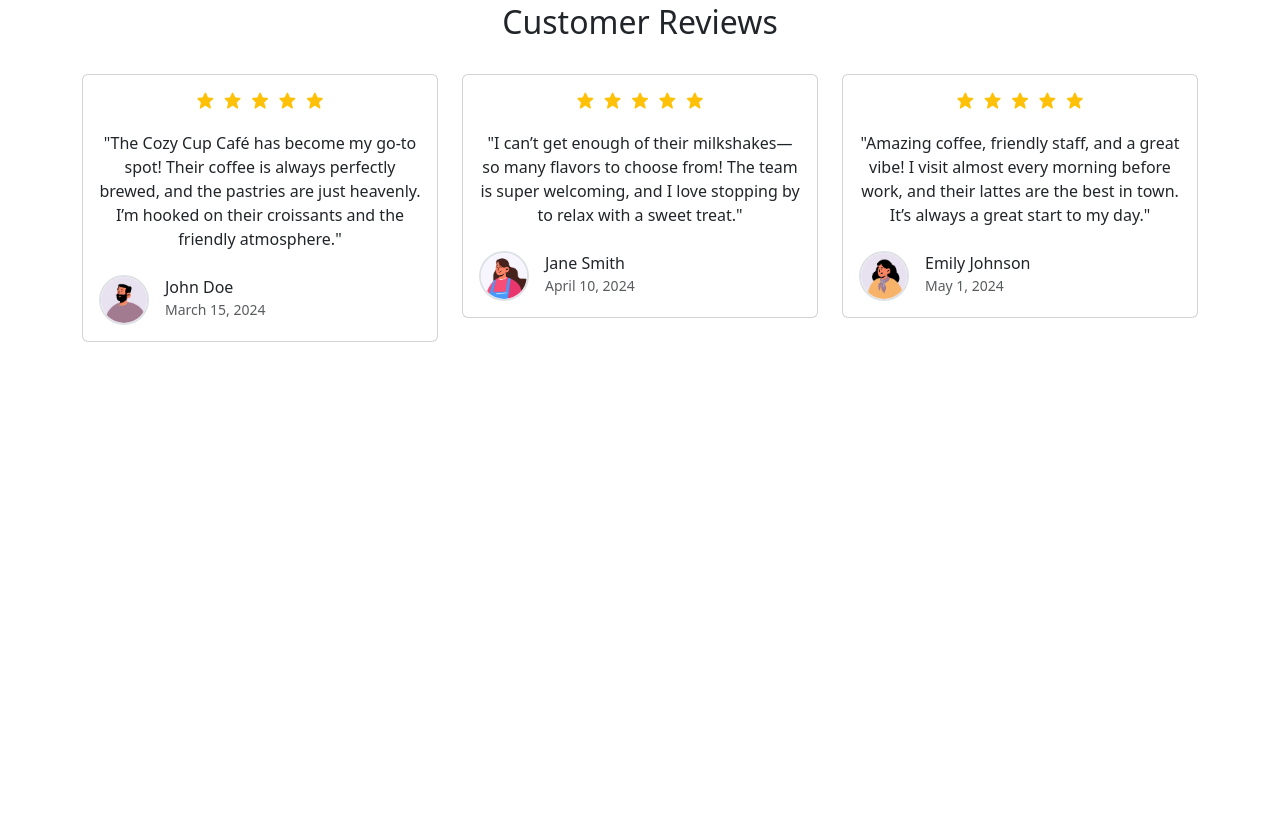
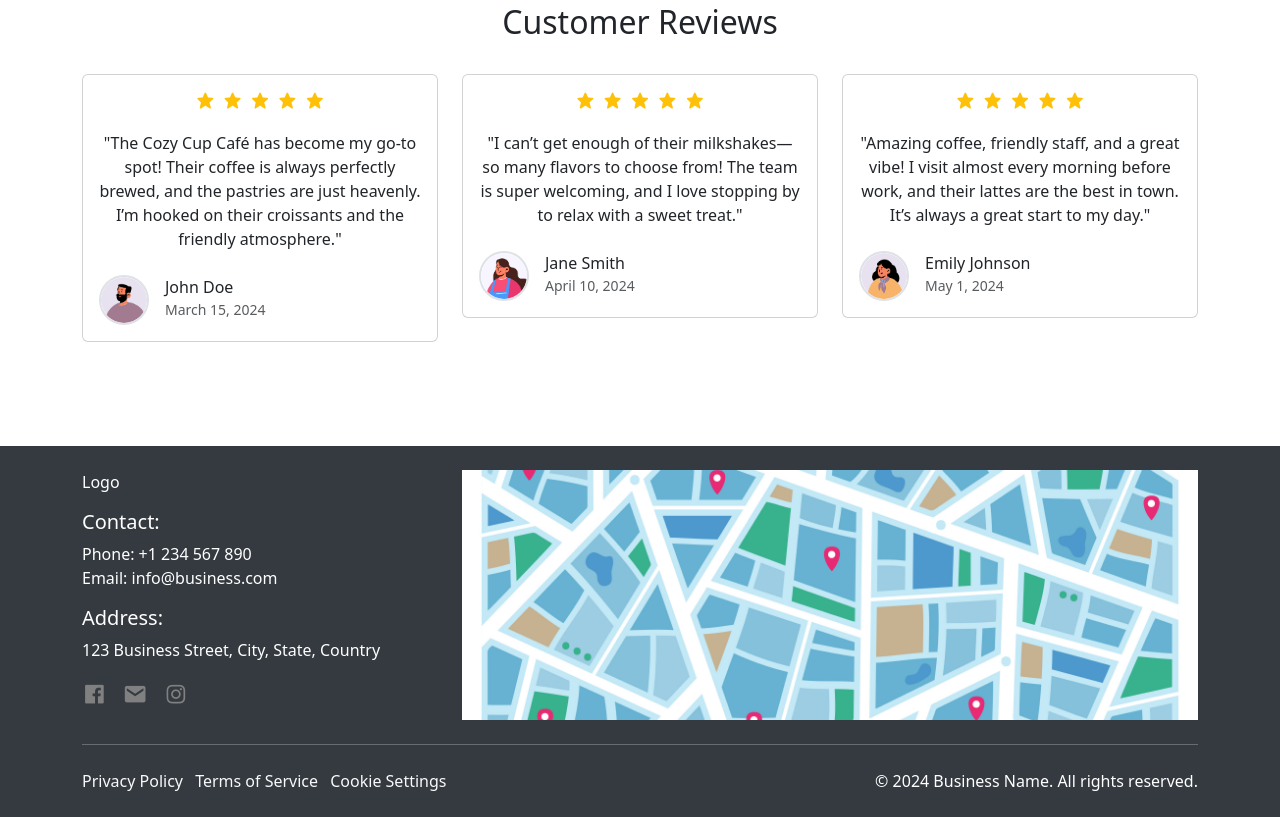
Before and after one commit to csekerobi/cozycupcafe, a plain HTML site: page index.html in a window 1280 px wide. Shown: the part 2890-3707 px from the top of the page. Before the commit the page ends 3336 px from the top, so only its background shows below. Drawn offline with nearby package versions, Linux system fonts and the light colour scheme.

Commit message:
Adding footer section

```diff
--- a/index.html
+++ b/index.html
@@ -555,6 +555,67 @@
         </div>
       </div>
     </div>
+    <!-- footer section -->
+    <footer class="footer-section py-4">
+      <div class="container">
+        <div class="row">
+          <!-- Business Info -->
+          <div class="col-lg-4 col-md-12">
+            <!-- Logo -->
+            <div class="mb-3">Logo</div>
+            <!-- Contact Info -->
+            <div class="mb-3">
+              <h5>Contact:</h5>
+              <p class="mb-0">Phone: +1 234 567 890</p>
+              <p>Email: info@business.com</p>
+            </div>
+            <!-- Address -->
+            <div class="mb-3">
+              <h5>Address:</h5>
+              <p>123 Business Street, City, State, Country</p>
+            </div>
+            <!-- Social Links -->
+            <div class="footer-social-links d-flex">
+              <a href="..." class="me-3" target="_blank" aria-label="Facebook">
+                <i class="bx bxl-facebook-square bx-sm"></i>
+              </a>
+              <a href="..." class="me-3" target="_blank" aria-label="Email">
+                <i class="bx bxs-envelope bx-sm"></i>
+              </a>
+              <a href="..." class="me-3" target="_blank" aria-label="Instagram">
+                <i class="bx bxl-instagram bx-sm"></i>
+              </a>
+            </div>
+          </div>
+          <!-- Map -->
+          <div class="col-lg-8 col-md-12">
+            <div class="map-placeholder w-100"></div>
+          </div>
+        </div>
+        <!-- Divider -->
+        <hr class="my-4" />
+        <div class="row">
+          <!-- Links -->
+          <div class="col-md-6 col-sm-12">
+            <ul class="footer-links list-inline mb-0">
+              <li class="list-inline-item">
+                <a href="..." class="text-light">Privacy Policy</a>
+              </li>
+              <li class="list-inline-item">
+                <a href="..." class="text-light">Terms of Service</a>
+              </li>
+              <li class="list-inline-item">
+                <a href="..." class="text-light">Cookie Settings</a>
+              </li>
+            </ul>
+          </div>
+          <!-- All Rights Reserved -->
+          <div class="col-md-6 col-sm-12 text-end">
+            <p class="mb-0">&copy; 2024 Business Name. All rights reserved.</p>
+          </div>
+        </div>
+      </div>
+    </footer>
 
     <script
       src="https://cdn.jsdelivr.net/npm/bootstrap@5.3.3/dist/js/bootstrap.bundle.min.js"
--- a/style.css
+++ b/style.css
@@ -70,3 +70,27 @@
 .reviewer-info small {
   color: #6c757d;
 }
+
+/* footer */
+.footer-section {
+  background-color: #343a40;
+  color: white;
+}
+
+.footer-social-links a {
+  color: gray;
+  font-size: 1.5rem;
+}
+
+.footer-links a {
+  color: gray;
+  text-decoration: none;
+}
+
+.map-placeholder {
+  background-image: url("imgs/placeholder-map.jpg");
+  background-size: cover;
+  background-position: center;
+  height: 250px;
+  width: 100%;
+}
```
Also changed, not shown: imgs/placeholder-map.jpg (added).
